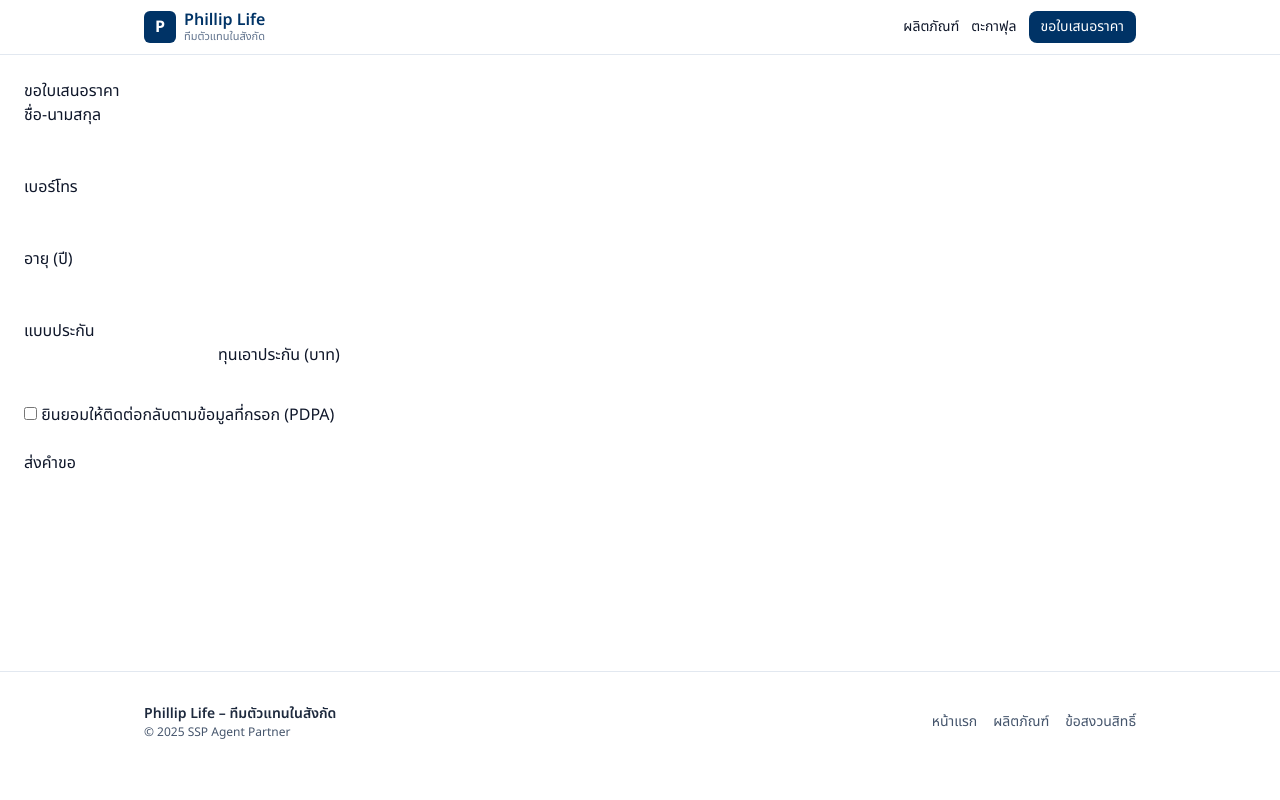
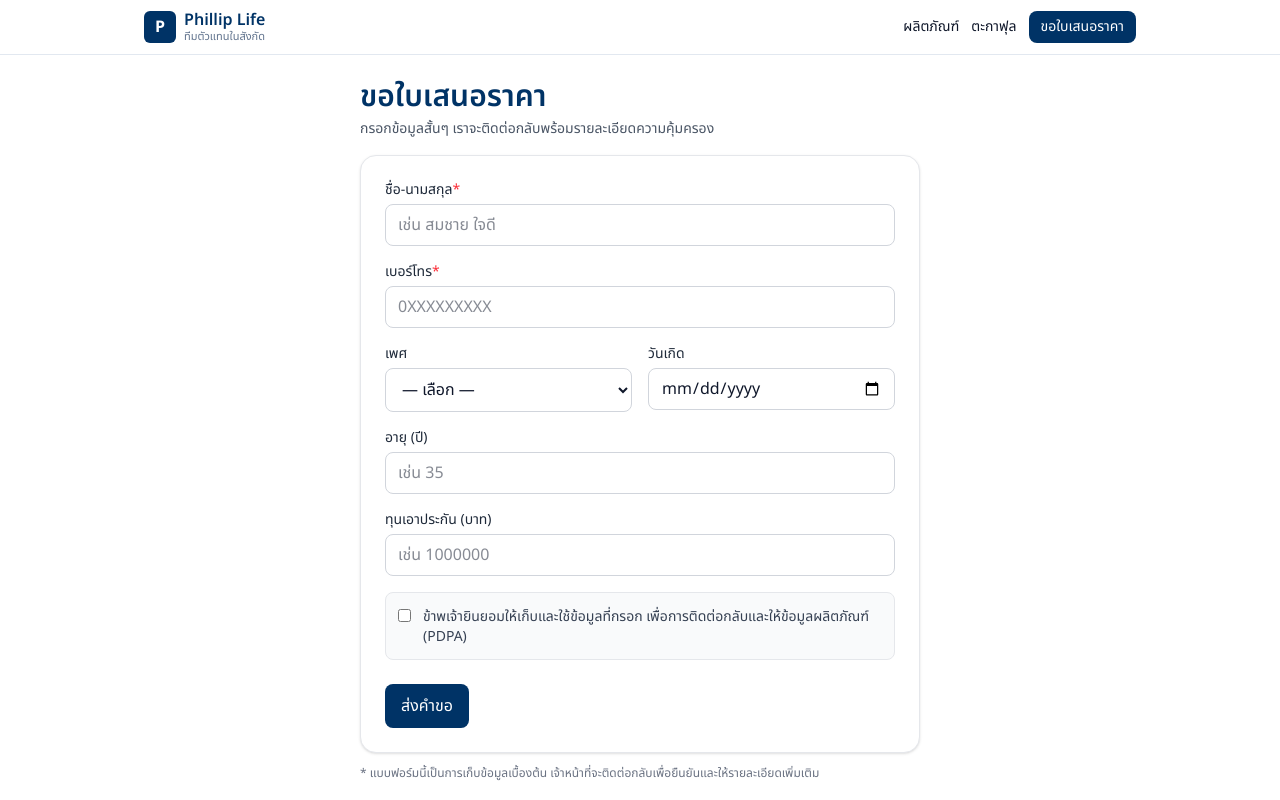
Before and after one commit to KasinchinSSP/ssp-agent-partner, a Next.js app: page /quote in a window 1280 px wide. Shown: the top 800 px of the page. Built offline with nearby package versions, Linux system fonts and the light colour scheme.

Commit message:
update quote

```diff
--- a/app/quote/page.tsx
+++ b/app/quote/page.tsx
@@ -1,100 +1,292 @@
 "use client";
-import { useState } from "react";
 
-type Props = { searchParams: { plan?: string; ref?: string } };
+import { useMemo, useState } from "react";
+
+type Props = {
+  searchParams: { plan?: string; ref?: string };
+};
 
 export default function Quote({ searchParams }: Props) {
   const [saving, setSaving] = useState(false);
-  const plan = searchParams.plan || "";
-  const ref = searchParams.ref || "";
+  const [err, setErr] = useState<string | null>(null);
+  const [ok, setOk] = useState(false);
+
+  // ดึงค่าจาก URL (แผน/ตัวแทน)
+  const plan_key = (searchParams.plan || "").trim(); // ตัวอย่าง: "HappyValue90_20"
+  const ref = (searchParams.ref || "").trim(); // ตัวอย่าง: "AG000"
+
+  // เก็บ UTM จาก URL
+  const utm = useMemo(() => {
+    if (typeof window === "undefined") return {};
+    const sp = new URLSearchParams(window.location.search);
+    return {
+      utm_source: sp.get("utm_source") || null,
+      utm_medium: sp.get("utm_medium") || null,
+      utm_campaign: sp.get("utm_campaign") || null,
+      utm_content: sp.get("utm_content") || null,
+      utm_term: sp.get("utm_term") || null,
+    };
+  }, []);
 
   async function submit(e: React.FormEvent<HTMLFormElement>) {
     e.preventDefault();
+    setErr(null);
+    setOk(false);
+
+    const form = new FormData(e.currentTarget);
+
+    // กันบอท: ถ้า honeypot ไม่ว่าง ให้หยุดเงียบๆ
+    if ((form.get("hp") as string)?.trim()) {
+      setOk(true);
+      return;
+    }
+
+    // อ่านค่าและ map ให้ตรงคอลัมน์ DB
+    const full_name = (form.get("full_name") as string)?.trim();
+    const phone = (form.get("phone") as string)?.trim();
+    const ageRaw = (form.get("age") as string)?.trim();
+    const sumRaw = (form.get("sum_assured") as string)?.trim();
+    const pdpa_ok = form.get("pdpa_ok") === "on";
+
+    // optional
+    const gender = (form.get("gender") as string) || null; // 'M' | 'F' | ''
+    const birth_date = (form.get("birth_date") as string) || null; // YYYY-MM-DD
+
+    // แปลงชนิดตัวเลข
+    const age = ageRaw ? Number(ageRaw) : null;
+    const sum_assured = sumRaw ? Number(sumRaw) : null;
+
+    // ตรวจพื้นฐานฝั่ง client (กันพลาดก่อนยิง API)
+    if (!full_name) return setErr("กรุณากรอกชื่อ-นามสกุล");
+    if (!phone || !/^0[0-9]{9}$/.test(phone))
+      return setErr("กรอกเบอร์ 10 หลักขึ้นต้น 0");
+    if (!pdpa_ok) return setErr("กรุณายินยอม PDPA เพื่อให้ติดต่อกลับได้");
+
     setSaving(true);
-    const form = new FormData(e.currentTarget);
-    const body = Object.fromEntries(form.entries());
+    try {
+      const payload = {
+        // คอลัมน์ตรงตาราง leads
+        full_name,
+        phone,
+        age, // null ได้
+        plan_key: plan_key || null,
+        sum_assured, // null ได้
+        ref: ref || null,
+        pdpa_ok,
+
+        // เสริม (ตารางเรารองรับแล้ว)
+        gender: gender || null,
+        birth_date, // ใส่เป็น 'YYYY-MM-DD' หรือ null
+
+        // tracking
+        source_url: typeof window !== "undefined" ? window.location.href : null,
+        user_agent:
+          typeof navigator !== "undefined" ? navigator.userAgent : null,
+        ...utm,
+      };
 
       const res = await fetch("/api/lead", {
         method: "POST",
         headers: { "Content-Type": "application/json" },
-      body: JSON.stringify(body),
+        body: JSON.stringify(payload),
       });
 
+      if (!res.ok) {
+        const msg = await safeMsg(res);
+        throw new Error(msg || "มีข้อผิดพลาดจากเซิร์ฟเวอร์");
+      }
+
+      setOk(true);
+      // กลับหน้าแรกหรือจะแสดงลิงก์ไปหน้าอื่นก็ได้
+      setTimeout(() => (window.location.href = "/"), 900);
+    } catch (e: any) {
+      setErr(e?.message || "มีข้อผิดพลาด กรุณาลองใหม่");
+    } finally {
       setSaving(false);
-    alert(res.ok ? "ส่งคำขอแล้ว ขอบคุณครับ" : "มีข้อผิดพลาด ลองใหม่อีกครั้ง");
-    if (res.ok) window.location.href = "/";
+    }
   }
 
   return (
-    <main style={{ padding: 24, maxWidth: 520 }}>
-      <h1>ขอใบเสนอราคา</h1>
-      <form onSubmit={submit} autoComplete="off">
-        <label>
-          ชื่อ-นามสกุล
-          <br />
-          <input name="fullName" required />
-        </label>
-        <br />
-        <br />
-        <label>
-          เบอร์โทร
-          <br />
-          <input
+    <main className="min-h-svh w-full flex justify-center p-4 sm:p-6">
+      <div className="w-full max-w-[560px]">
+        <header className="mb-4">
+          <h1 className="text-2xl sm:text-3xl font-semibold text-[#003366]">
+            ขอใบเสนอราคา
+          </h1>
+          <p className="text-sm text-gray-600 mt-1">
+            กรอกข้อมูลสั้นๆ เราจะติดต่อกลับพร้อมรายละเอียดความคุ้มครอง
+          </p>
+        </header>
+
+        {/* Card */}
+        <div className="rounded-2xl border border-gray-200 shadow-sm p-4 sm:p-6 bg-white">
+          {/* แสดงแผน/ตัวแทน (ถ้ามี) */}
+          {(plan_key || ref) && (
+            <div className="mb-4 grid grid-cols-1 sm:grid-cols-2 gap-2 text-sm">
+              {plan_key ? (
+                <div className="rounded-lg bg-blue-50 border border-blue-100 px-3 py-2">
+                  <span className="text-gray-600">แบบประกัน:</span>{" "}
+                  <b className="text-[#003366]">{plan_key}</b>
+                </div>
+              ) : null}
+              {ref ? (
+                <div className="rounded-lg bg-emerald-50 border border-emerald-100 px-3 py-2">
+                  <span className="text-gray-600">รหัสตัวแทน:</span>{" "}
+                  <b className="text-emerald-700">{ref}</b>
+                </div>
+              ) : null}
+            </div>
+          )}
+
+          <form onSubmit={submit} autoComplete="off" className="space-y-4">
+            {/* ชื่อ-สกุล */}
+            <Field>
+              <Label>
+                ชื่อ-นามสกุล<span className="text-red-500">*</span>
+              </Label>
+              <Input name="full_name" required placeholder="เช่น สมชาย ใจดี" />
+            </Field>
+
+            {/* เบอร์โทร */}
+            <Field>
+              <Label>
+                เบอร์โทร<span className="text-red-500">*</span>
+              </Label>
+              <Input
                 name="phone"
                 required
+                inputMode="numeric"
                 pattern="0[0-9]{9}"
                 title="กรอกเบอร์ 10 หลักขึ้นต้น 0"
+                placeholder="0XXXXXXXXX"
               />
-        </label>
-        <br />
-        <br />
-        <label>
-          อายุ (ปี)
-          <br />
-          <input name="age" type="number" min={1} max={100} />
-        </label>
-        <br />
-        <br />
-        <label>
-          แบบประกัน
-          <br />
-          <input name="plan" defaultValue={plan} />
-        </label>
-        <label>
-          ทุนเอาประกัน (บาท)
-          <br />
-          <input name="sumAssured" type="number" min={0} step={1000} />
-        </label>
+            </Field>
+
+            {/* เพศ & วันเกิด (ออปชัน แต่มีประโยชน์ตอนคุยรายละเอียด) */}
+            <div className="grid grid-cols-1 sm:grid-cols-2 gap-4">
+              <Field>
+                <Label>เพศ</Label>
+                <select
+                  name="gender"
+                  className="w-full rounded-lg border border-gray-300 px-3 py-2 bg-white"
+                  defaultValue=""
+                >
+                  <option value="">— เลือก —</option>
+                  <option value="M">ชาย</option>
+                  <option value="F">หญิง</option>
+                </select>
+              </Field>
+
+              <Field>
+                <Label>วันเกิด</Label>
+                <Input name="birth_date" type="date" />
+              </Field>
+            </div>
+
+            {/* อายุ (ถ้าใส่ได้ก็ดี แต่ไม่บังคับ เพราะคำนวนจากวันเกิดได้) */}
+            <Field>
+              <Label>อายุ (ปี)</Label>
+              <Input
+                name="age"
+                type="number"
+                min={1}
+                max={100}
+                placeholder="เช่น 35"
+              />
+            </Field>
+
+            {/* แผน + ทุน (ซ่อน plan_key ใน form ถ้ามาจาก URL) */}
+            <Field>
+              <Label>ทุนเอาประกัน (บาท)</Label>
+              <Input
+                name="sum_assured"
+                type="number"
+                min={0}
+                step={10000}
+                placeholder="เช่น 1000000"
+              />
+            </Field>
 
             <input type="hidden" name="ref" value={ref} />
+            <input type="hidden" name="plan_key" value={plan_key} />
 
             {/* PDPA */}
-        <div style={{ marginTop: 12 }}>
-          <label>
-            <input type="checkbox" name="pdpa" required />{" "}
-            ยินยอมให้ติดต่อกลับตามข้อมูลที่กรอก (PDPA)
+            <div className="rounded-lg bg-gray-50 border border-gray-200 px-3 py-3">
+              <label className="inline-flex items-start gap-3 text-sm text-gray-700">
+                <input
+                  type="checkbox"
+                  name="pdpa_ok"
+                  required
+                  className="mt-0.5"
+                />
+                <span>
+                  ข้าพเจ้ายินยอมให้เก็บและใช้ข้อมูลที่กรอก
+                  เพื่อการติดต่อกลับและให้ข้อมูลผลิตภัณฑ์ (PDPA)
+                </span>
               </label>
             </div>
 
-        {/* Honeypot (กันบอท): ช่องซ่อน ต้องว่างเสมอ */}
-        <div style={{ display: "none" }}>
+            {/* Honeypot (กันบอท) */}
+            <div className="hidden">
               <label>
                 ห้ามกรอกช่องนี้
                 <input name="hp" />
               </label>
             </div>
 
-        <br />
-        <button type="submit" disabled={saving}>
+            {/* สถานะ */}
+            {err && <p className="text-red-600 text-sm">{err}</p>}
+            {ok && (
+              <p className="text-emerald-700 text-sm">ส่งคำขอแล้ว ขอบคุณครับ</p>
+            )}
+
+            <div className="pt-2">
+              <button
+                type="submit"
+                disabled={saving}
+                className="w-full sm:w-auto inline-flex items-center justify-center rounded-lg bg-[#003366] text-white px-4 py-2.5 hover:opacity-95 disabled:opacity-60"
+              >
                 {saving ? "กำลังส่ง..." : "ส่งคำขอ"}
               </button>
+            </div>
           </form>
+        </div>
 
-      {ref ? (
-        <p style={{ marginTop: 12 }}>
-          Ref ตัวแทน: <b>{ref}</b>
+        {/* หมายเหตุเล็กน้อย */}
+        <p className="text-xs text-gray-500 mt-3">
+          * แบบฟอร์มนี้เป็นการเก็บข้อมูลเบื้องต้น
+          เจ้าหน้าที่จะติดต่อกลับเพื่อยืนยันและให้รายละเอียดเพิ่มเติม
         </p>
-      ) : null}
+      </div>
     </main>
   );
 }
+
+/* --------- UI helpers --------- */
+function Field({ children }: { children: React.ReactNode }) {
+  return <div className="space-y-1">{children}</div>;
+}
+function Label({ children }: { children: React.ReactNode }) {
+  return <label className="block text-sm text-gray-800">{children}</label>;
+}
+function Input(props: React.InputHTMLAttributes<HTMLInputElement>) {
+  return (
+    <input
+      {...props}
+      className={
+        "w-full rounded-lg border border-gray-300 px-3 py-2 outline-none focus:ring-2 focus:ring-[#003366]/30 " +
+        (props.className || "")
+      }
+    />
+  );
+}
+
+/* --------- helpers --------- */
+async function safeMsg(res: Response) {
+  try {
+    const j = await res.json();
+    return j?.error || j?.message || null;
+  } catch {
+    return null;
+  }
+}
```
Lines whose indentation alone changed are shown as unchanged.
